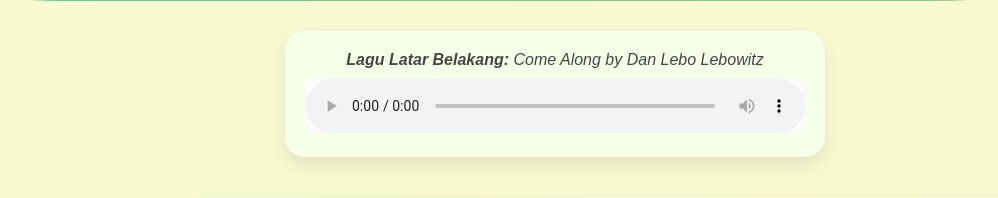
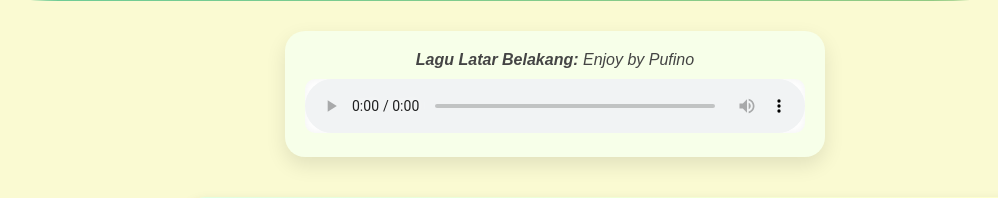
Before and after one commit to Susultan-svg/Website-Sayed, a Flask app: page /AboutMe in a window 1280 px wide. Shown: the part 459-657 px from the top of the page, without its empty margins (85-1083 px from the left). Run offline with Flask 3, Linux system fonts and the light colour scheme.

Commit message:
mengganti penamaan lagu

```diff
--- a/Sayed_apk/templates/About Me.html
+++ b/Sayed_apk/templates/About Me.html
@@ -39,7 +39,7 @@ Tgl lahir: 12-10-2006
     <!-- Lagu Latar Belakang -->
     <div class="custom-player">
         <div class="track-info">
-            <strong>Lagu Latar Belakang:</strong> Come Along by Dan Lebo Lebowitz
+            <strong>Lagu Latar Belakang:</strong> Enjoy by Pufino
         </div>
         <audio controls loop>
             <source src="{{ url_for('static', filename='suara/Pufino_Enjoy.mp3') }}" type="audio/mpeg">
@@ -61,7 +61,7 @@ Tgl lahir: 12-10-2006
         <div style="flex-shrink: 0;">
             <picture>
               <source srcset="{{ url_for('static', filename='images/pendidikan.png') }}" type="image/png">
-              <source srcset="{{ url_for('static', filename='images/pendidikan.jpg') }}" type="image/jpeg">
+              <source srcset="{{ url_for('static', filename='images/pendidikan.jpg') }}" type="image/jpg">
               <img src="{{ url_for('static', filename='images/pendidikan.jpg') }}"
                    alt="foto pendidikan"
                    style="width: 200px; height: auto; border-radius: 10px; box-shadow: 2px 2px 10px rgba(0,0,0,0.2);">
```
